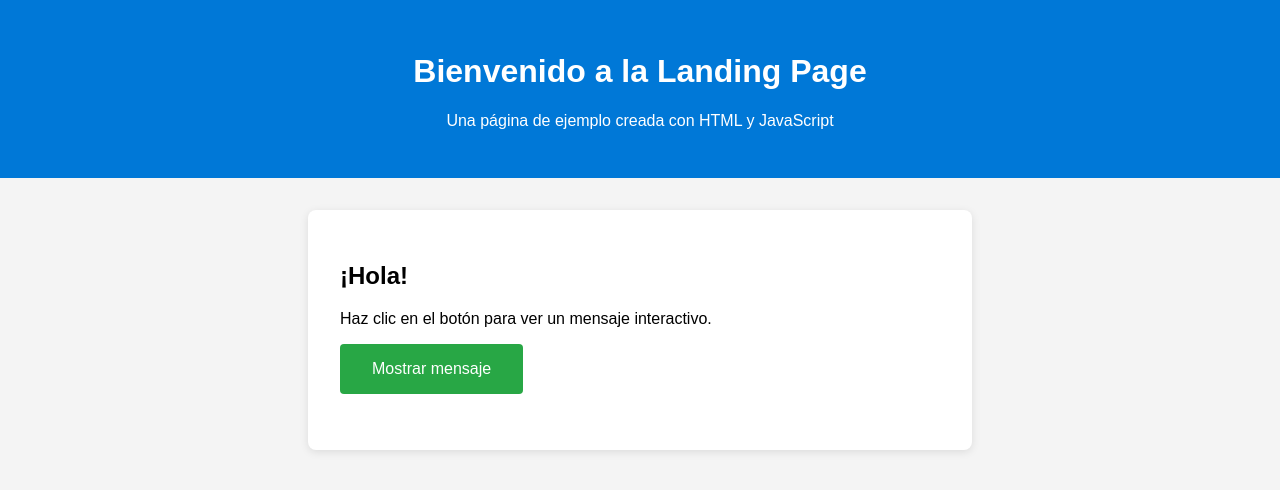
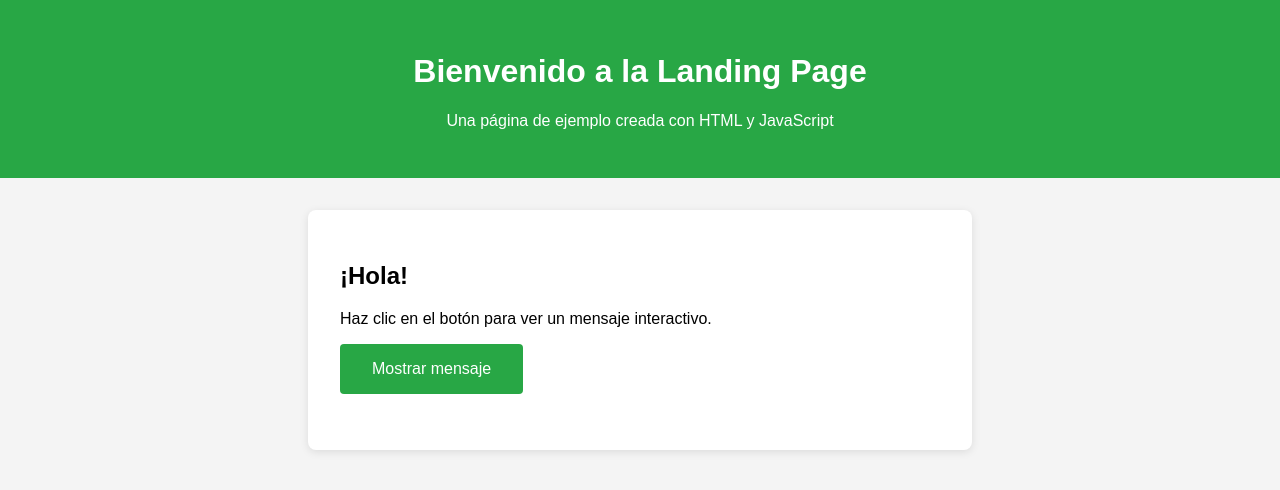
Before and after one commit to bernardoariel/chochodevops, a plain HTML site: page index.html in a window 1280 px wide. Drawn offline with Linux system fonts and the light colour scheme.

Commit message:
header verde

```diff
--- a/index.html
+++ b/index.html
@@ -12,7 +12,7 @@
             background: #f4f4f4;
         }
         header {
-            background: #0078d7;
+            background: #28a745;
             color: #fff;
             padding: 2rem 0;
             text-align: center;
```
